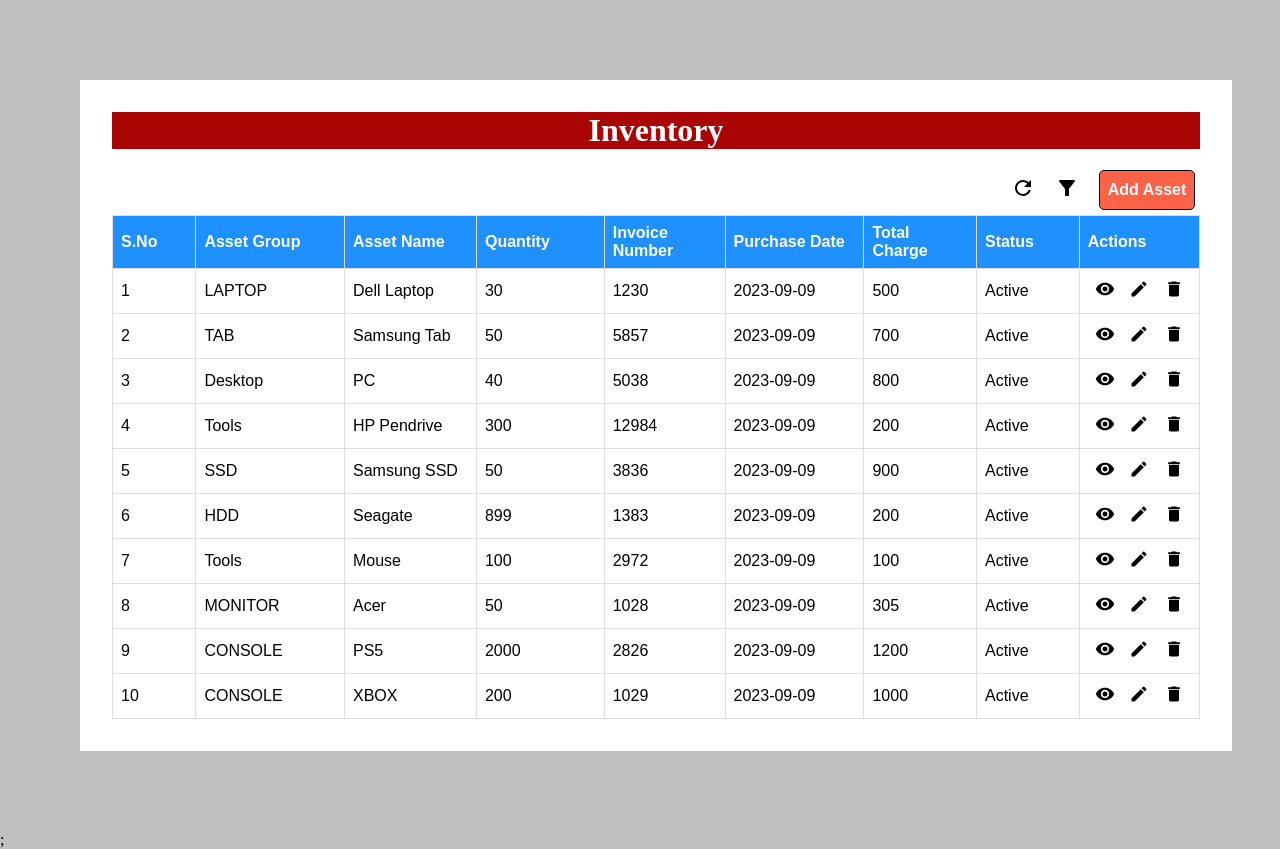
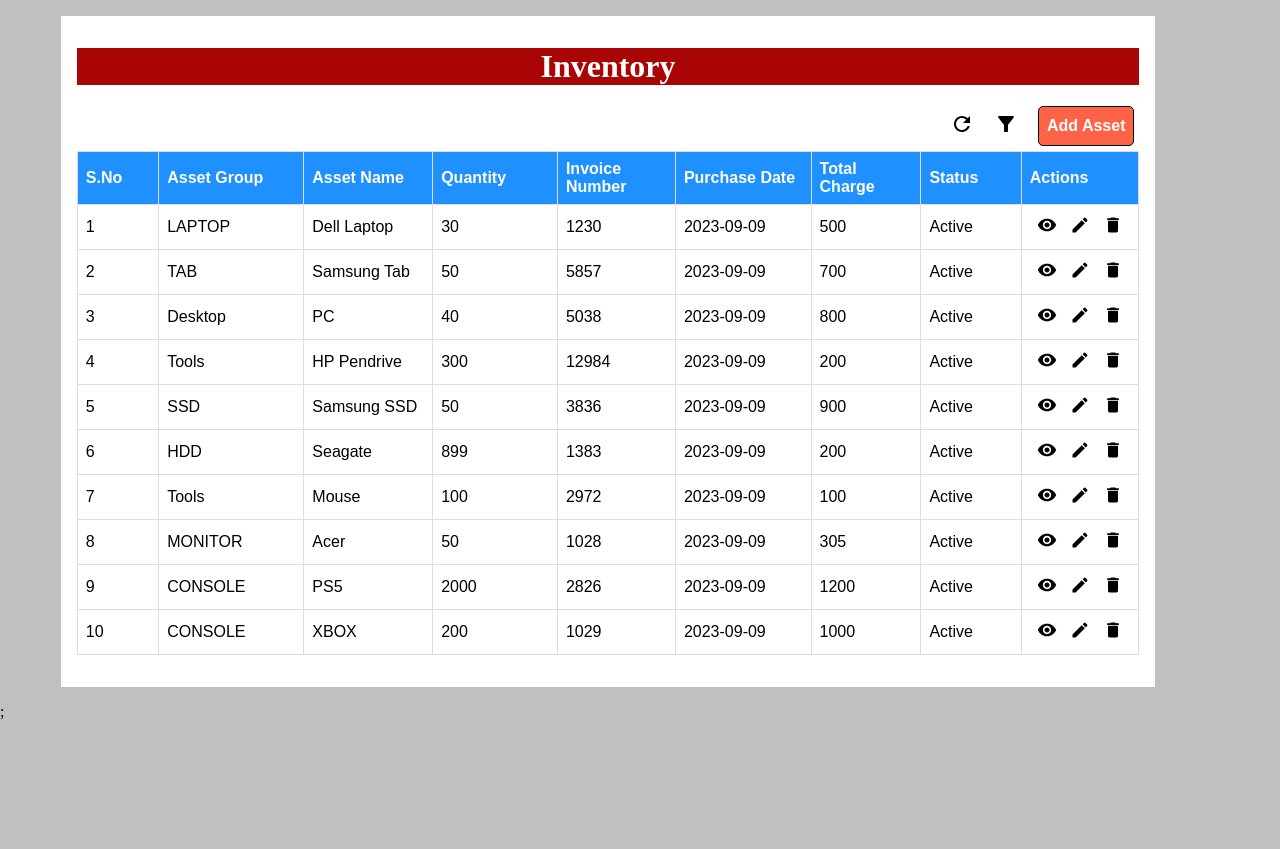
Before and after one commit to rakeshreddyvemandla/Inventory-App, a React (Vite) app: page / in a window 1280 px wide. After the commit the page ends 800 px from the top, so only its background shows below. Built offline with nearby package versions, Linux system fonts and the light colour scheme.

Commit message:
styling changes done

```diff
--- a/src/components/add asset/addAsset.css
+++ b/src/components/add asset/addAsset.css
@@ -1,5 +1,5 @@
 .form-container {
-  width: 80%;
+  width: 90%;
   display: flex;
   flex-direction: column;
   justify-content: center;
--- a/src/components/datagrid/productData.css
+++ b/src/components/datagrid/productData.css
@@ -17,11 +17,12 @@ tr:nth-child(even) {
 }
 
 .container {
-  margin: 5rem;
-  padding: 2rem;
+  margin: 1rem auto;
+  padding: 2rem 1rem;
   width: 90%;
   display: flex;
   flex-direction: column;
+  justify-content: center;
   background-color: white;
   overflow: scroll;
 }
@@ -54,7 +55,8 @@ tr:nth-child(even) {
 }
 
 .main {
-  margin-top: 1rem;
+  margin-top: 1rem auto;
+  max-width: 95%;
 }
 
 .main h2 {
```
